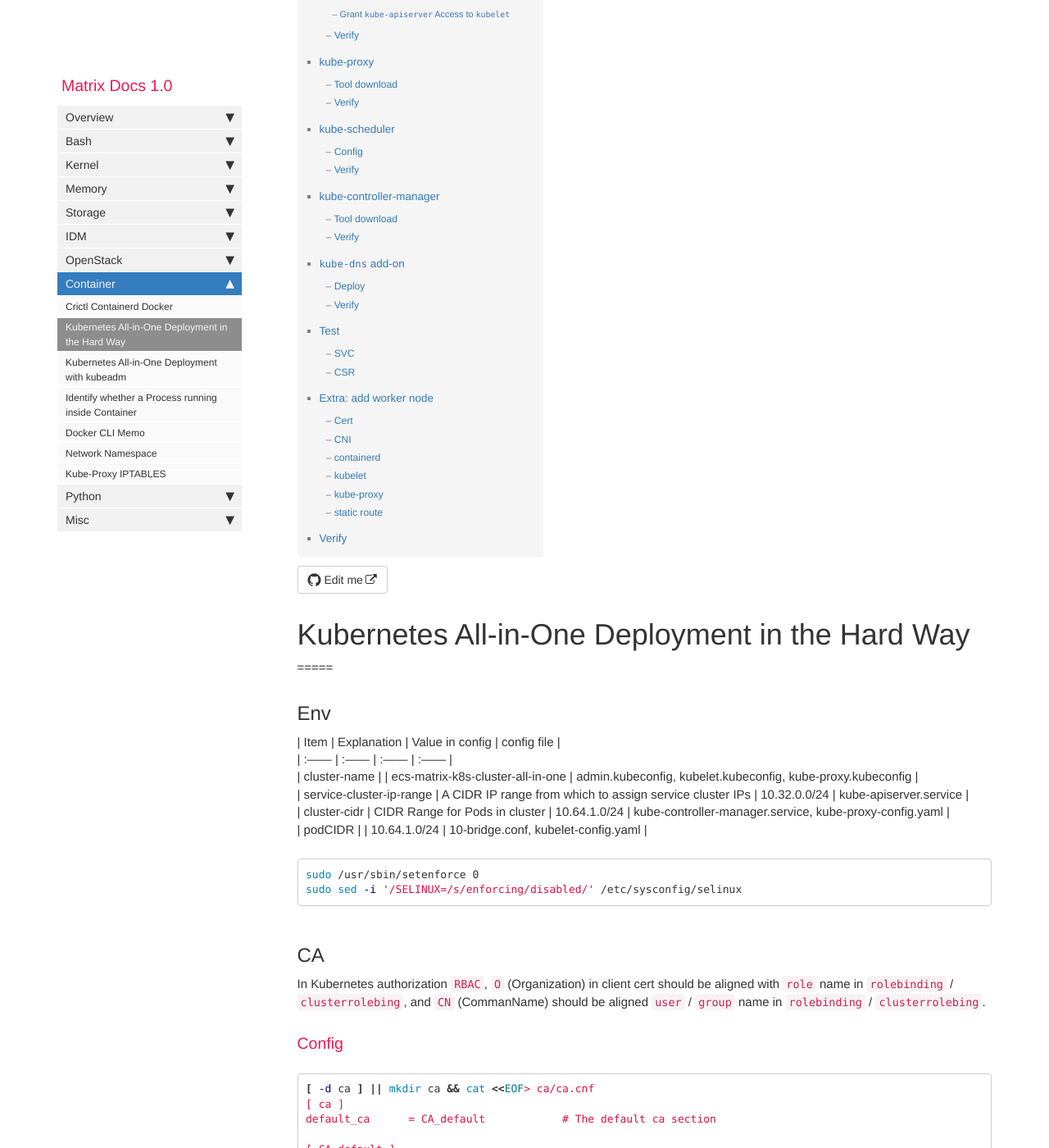
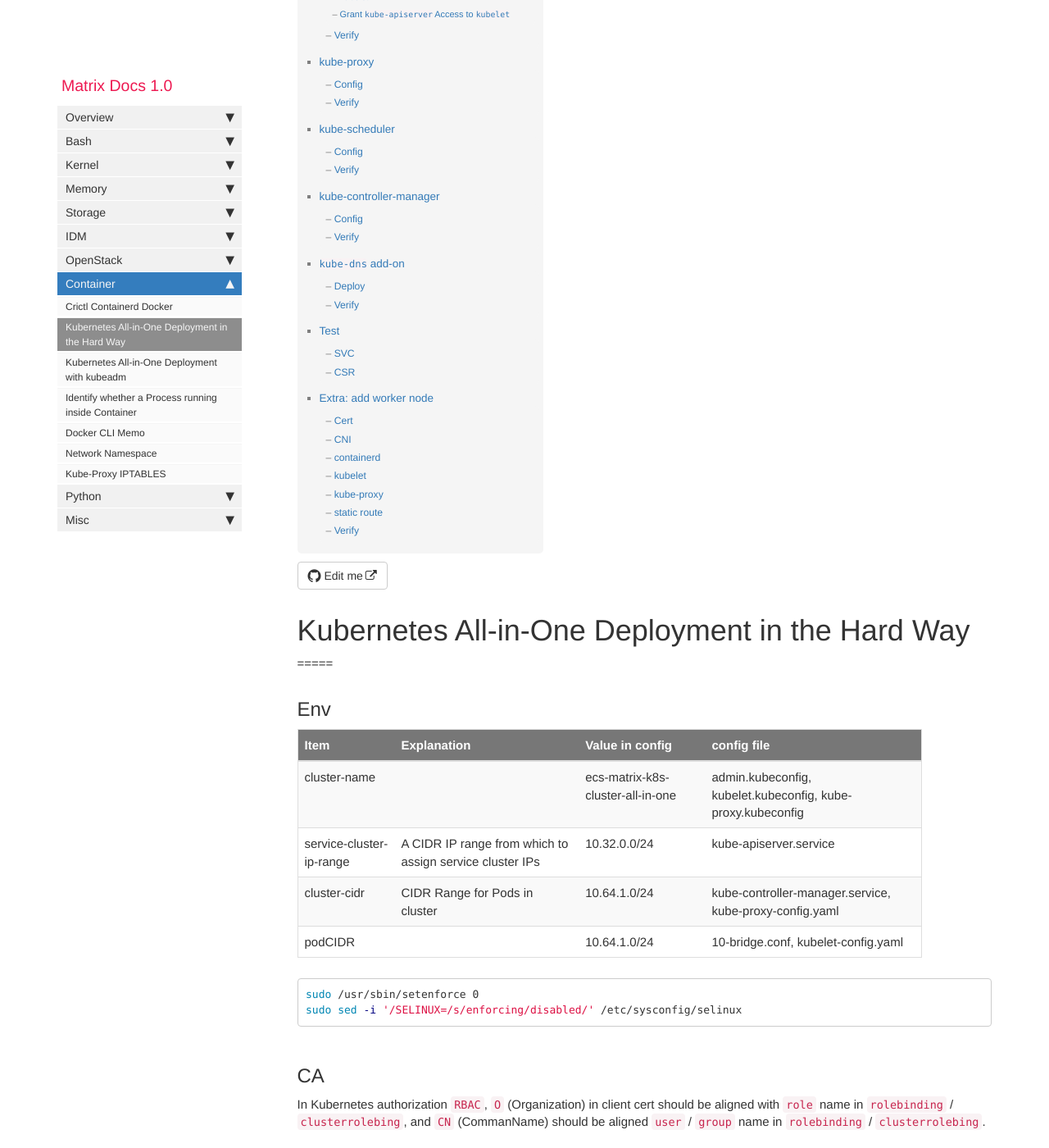
Before and after one commit to matrixzj/documentations, a Jekyll site: the page built from pages/container/k8s_the_hardway_all_in_one.md, in a window 1280 px wide and 1400 px high, scrolled down 869 px. Shown: the whole window at 82% size. Built offline with Jekyll 4.4.1, drawn with Linux system fonts in a browser that asks for light colours; comment, search, counter and statistics services are not loaded; some of the changed text lies outside the part shown.

Commit message:
There are 1 files have been modified at 2024-06-21 22:27:39 . 	-rw-r--r-- 1 jun.zou staff 52667 Jun 21 22:27 pages/container/k8s_the_hardway_all_in_one.md No files have been added. No files have been deleted. No file type has been changed.

````diff
--- a/pages/container/k8s_the_hardway_all_in_one.md
+++ b/pages/container/k8s_the_hardway_all_in_one.md
@@ -13,6 +13,7 @@
 =====
 
 ## Env
+
 | Item | Explanation |  Value in config | config file |
 | :------ | :------ | :------ | :------ |
 | cluster-name | | ecs-matrix-k8s-cluster-all-in-one | admin.kubeconfig, kubelet.kubeconfig, kube-proxy.kubeconfig |
@@ -676,7 +677,7 @@
 ```
 
 ## kube-proxy
-### Tool download
+### Config
 ```bash
 sudo yum -y install socat conntrack ipset
 echo -e "$(ifconfig eth0 | awk '/inet /{print $2}')\t$(hostname -f)\t$(hostname -s)" | sudo tee -a /etc/hosts
@@ -804,7 +805,7 @@
 ```
 
 ## kube-controller-manager
-### Tool download
+### Config
 ```bash
 [ -d kube-controller-manager ] || mkdir kube-controller-manager
 kube_ver='1.30.2'
@@ -1455,7 +1456,7 @@
 sudo route add -net ${POD_CIDR of master} gateway ${ip of master}
 ```
 
-## Verify
+### Verify
 ```bash
 $ kubectl get nodes
 NAME                              STATUS   ROLES    AGE     VERSION
````
